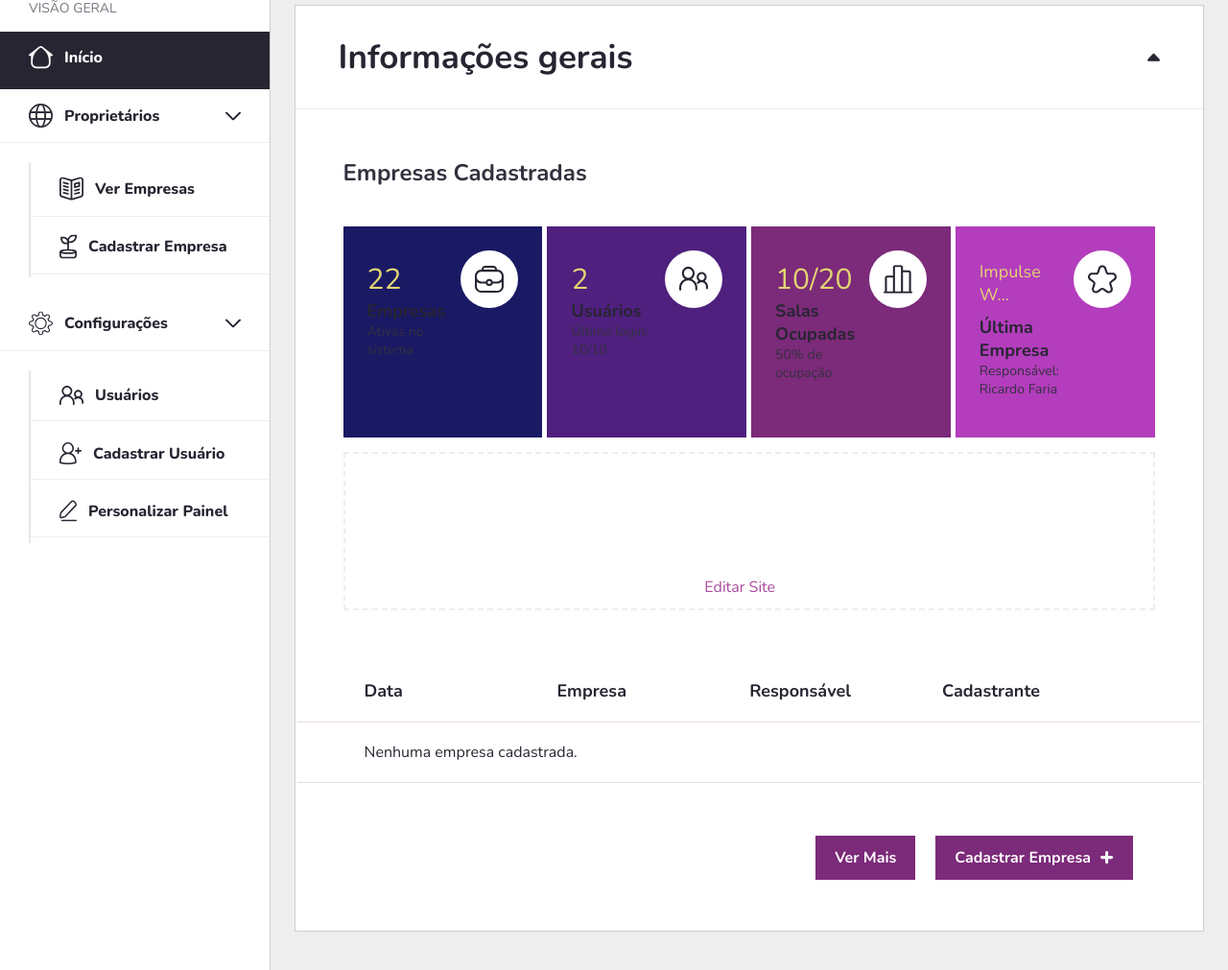
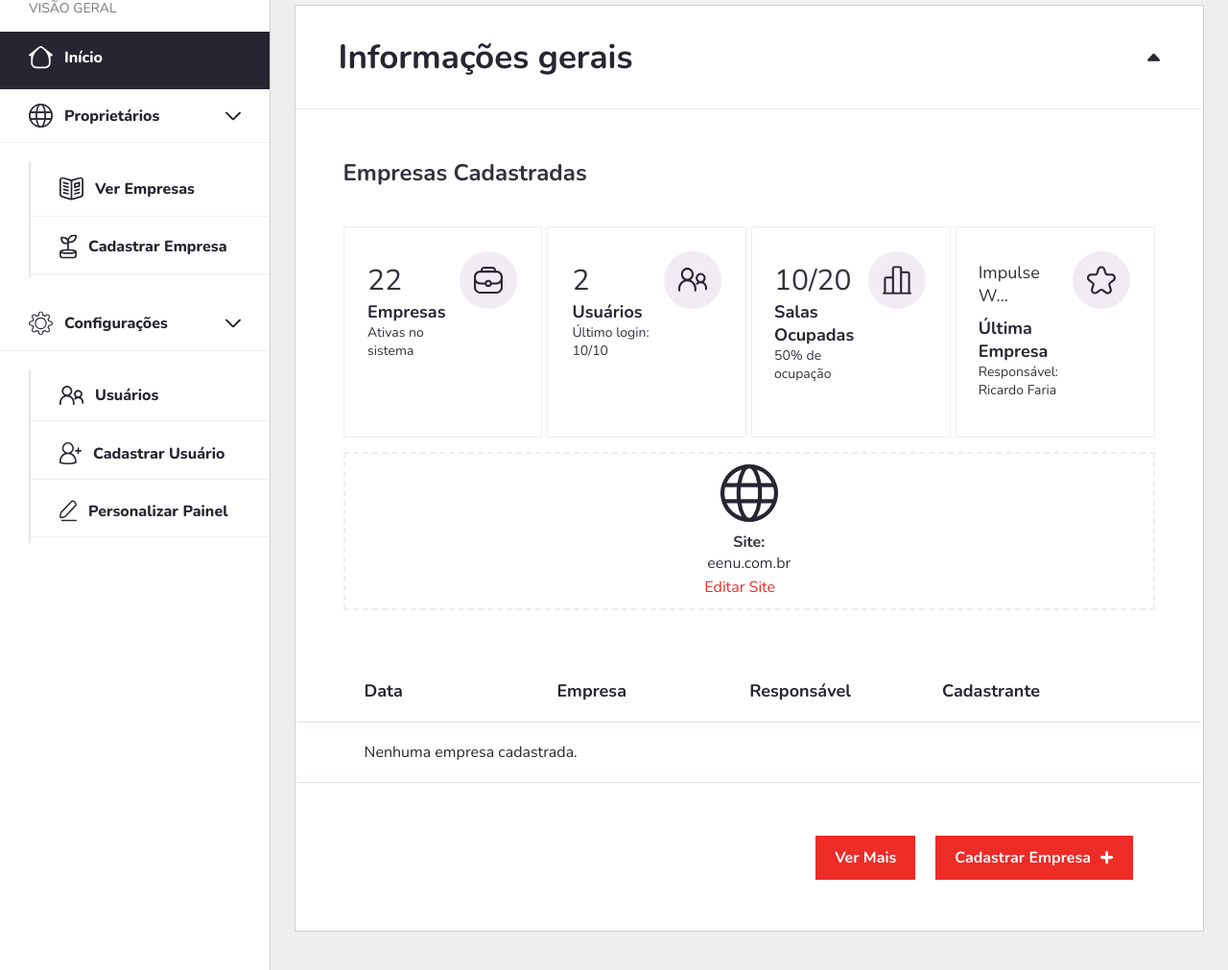
Before and after one commit to johnnyvasconcelos/dashboard, a PHP site: page / in a window 1280 px wide. Shown: the part 166-1177 px from the top of the page at 96% size. Run offline with PHP 8.4, Linux system fonts and the light colour scheme; data that the repository does not hold is empty.

Commit message:
index terminado

```diff
--- a/assets/style/style.css
+++ b/assets/style/style.css
@@ -33,6 +33,8 @@
   --color-4: #b33dbc;
   --dark: #272531;
   --gray: #33313e;
+  --red: #ed2b27;
+  --light: #f1ebf4;
 }
 
 a {
@@ -502,8 +507,12 @@ main > header > div > p {
 }
 
 .main header a {
+  color: var(--red);
+  transition: 0.2s;
+}
+
+.dark .main header a {
   color: #a84a9d;
-  transition: 0.2s;
 }
 
 .main header a:hover {
@@ -582,6 +591,8 @@ main > header > div > p {
   height: auto;
   height: 220px;
   padding: 25px;
+  background-color: white;
+  border: 1px solid var(--light);
 }
 .main .icones .icone:hover .img {
   transform: translateY(-5px);
@@ -596,20 +607,27 @@ main > header > div > p {
   align-items: center;
   justify-content: center;
   margin: 0 auto 15px auto;
-  background-color: white;
+  background-color: var(--light);
   border-radius: 50%;
 }
-.main .icones .icone:nth-of-type(1) {
+.dark .icones .icone .img {
+  background-color: white;
+}
+.dark .main .icones .icone:nth-of-type(1) {
   background-color: var(--color-1);
+  border: 1px solid var(--color-1);
 }
-.main .icones .icone:nth-of-type(2) {
+.dark .main .icones .icone:nth-of-type(2) {
   background-color: var(--color-2);
+  border: 1px solid var(--color-2);
 }
-.main .icones .icone:nth-of-type(3) {
+.dark .main .icones .icone:nth-of-type(3) {
   background-color: var(--color-3);
+  border: 1px solid var(--color-3);
 }
-.main .icones .icone:nth-of-type(4) {
+.dark .main .icones .icone:nth-of-type(4) {
   background-color: var(--color-4);
+  border: 1px solid var(--color-4);
 }
 .main .icones .icone .img img {
   width: 30px;
@@ -617,9 +635,12 @@ main > header > div > p {
 .main .icones .icone span {
   display: block;
   margin-top: 10px;
-  color: #e2d573;
+  color: var(--gray);
   font-weight: 400;
   font-size: 40px;
+}
+.dark .main .icones .icone span {
+  color: #e2d573;
 }
 .main .icones .icone:nth-of-type(4) span {
   font-size: 18px;
@@ -704,12 +725,20 @@ table tr th {
   color: #734a9c;
 }
 
+.p-site {
+  color: var(--gray);
+}
+
 .p-site b {
   display: block;
 }
 
+.dark .p-site {
+  color: white;
+}
+
 table tbody tr.par {
-  background: #f1ebf4;
+  background: #eeeeee;
 }
 
 table tbody tr.impar {
@@ -759,7 +788,7 @@ table th:nth-of-type(4) {
 }
 .btn {
   border: 3px solid white;
-  background-color: var(--color-3);
+  background-color: var(--red);
   padding: 12px 20px;
   font-size: 16px;
   color: white;
--- a/index.php
+++ b/index.php
@@ -28,7 +28,7 @@
             <div class="header">
               <header>
                 <img
-                  :src="darkMode ? './assets/images/globe-color.svg' : './assets/images/globe.svg'"
+                  :src="darkMode ? './assets/images/globe-color.svg' : './assets/images/globe-dark.svg'"
                   alt="globe"
                   class="globe"
                 />
```
Also changed, not shown: other parts of assets/style/style.css (+19 -13 lines), assets/images/chart-white.svg (added), assets/images/star-white.svg (added), assets/images/users-white.svg (added), assets/images/wallet-white.svg (added).
